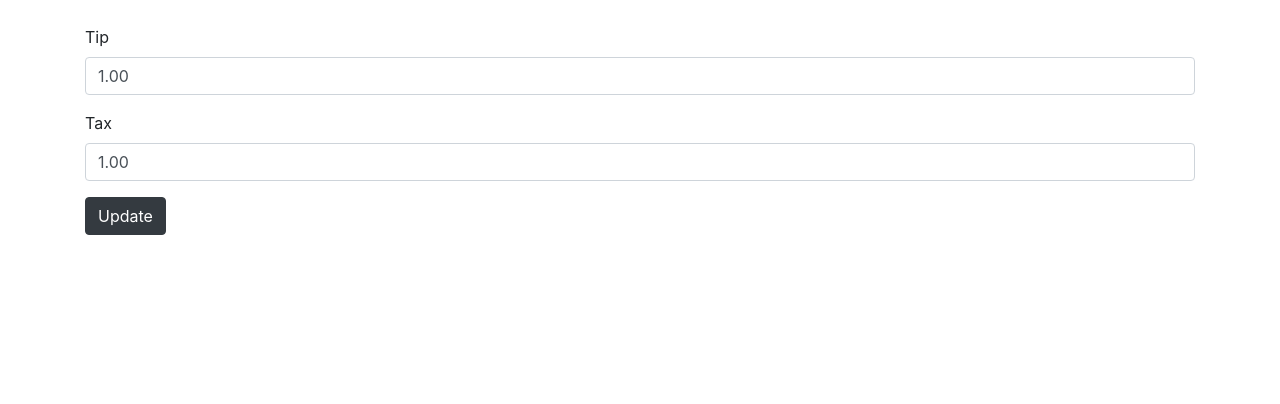
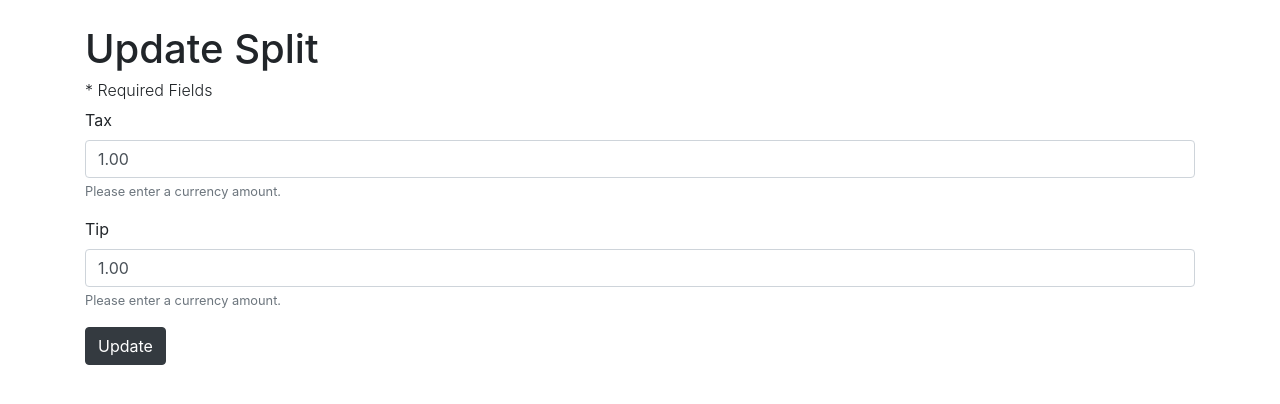
Before and after one commit to jlamonade/splitteroni, a Django app: page /split/00000000-0000-0000-0000-000000000001/update/ in a window 1280 px wide. Shown: the part 56-460 px from the top of the page. Run offline with Django 3.2, Linux system fonts and the light colour scheme; tables that the repository leaves empty hold one stand-in row (values such as "Sample post"); parts of the project's set-up code (start-up, migrations or seed data) failed here and were passed over; some libraries are stand-ins or nearby versions.

Commit message:
updated forms for BillCreate, BillUpdate, PersonCreate

```diff
--- a/splitter/forms.py
+++ b/splitter/forms.py
@@ -27,3 +27,13 @@ class BillCreateForm(ModelForm):
                 'max_digits': _("Amount is too large."),
             },
         }
+
+
+class BillUpdateForm(BillCreateForm):
+    class Meta:
+        model = Bill
+        fields = ('tax', 'tip',)
+        help_texts = {
+            'tax': _('Please enter a currency amount.'),
+            'tip': _('Please enter a currency amount.'),
+        }
--- a/splitter/views.py
+++ b/splitter/views.py
@@ -4,7 +4,7 @@ from django.urls import reverse_lazy
 from django.contrib.auth.mixins import LoginRequiredMixin
 
 from .models import Bill, Person, Item
-from .forms import BillCreateForm
+from .forms import BillCreateForm, BillUpdateForm
 
 
 # Create your views here.
@@ -106,7 +106,7 @@ class ItemDeleteView(DeleteView):
 class BillUpdateView(UpdateView):
     model = Bill
     template_name = 'splitter/bill_update.html'
-    fields = ('tip', 'tax',)
+    form_class = BillUpdateForm
 
     def form_valid(self, form):
         bill = get_object_or_404(Bill, id=self.kwargs['pk'])
--- a/templates/splitter/bill_update.html
+++ b/templates/splitter/bill_update.html
@@ -4,6 +4,8 @@
 {% block title %}Update Split{% endblock title %}
 
 {% block content %}
+    <h1>Update Split</h1>
+    <h6 class="font-weight-light">* Required Fields</h6>
     <form method="post">
         {% csrf_token %}
         {{ form|crispy }}
--- a/templates/splitter/person_create.html
+++ b/templates/splitter/person_create.html
@@ -4,7 +4,8 @@
 {% block title %}Add Person{% endblock title %}
 
 {% block content %}
-    <h2>Add New Person</h2>
+    <h1>Add New Person</h1>
+    <h6 class="font-weight-light">* Required Fields</h6>
     <form method="post">
         {% csrf_token %}
         {{ form|crispy }}
```
